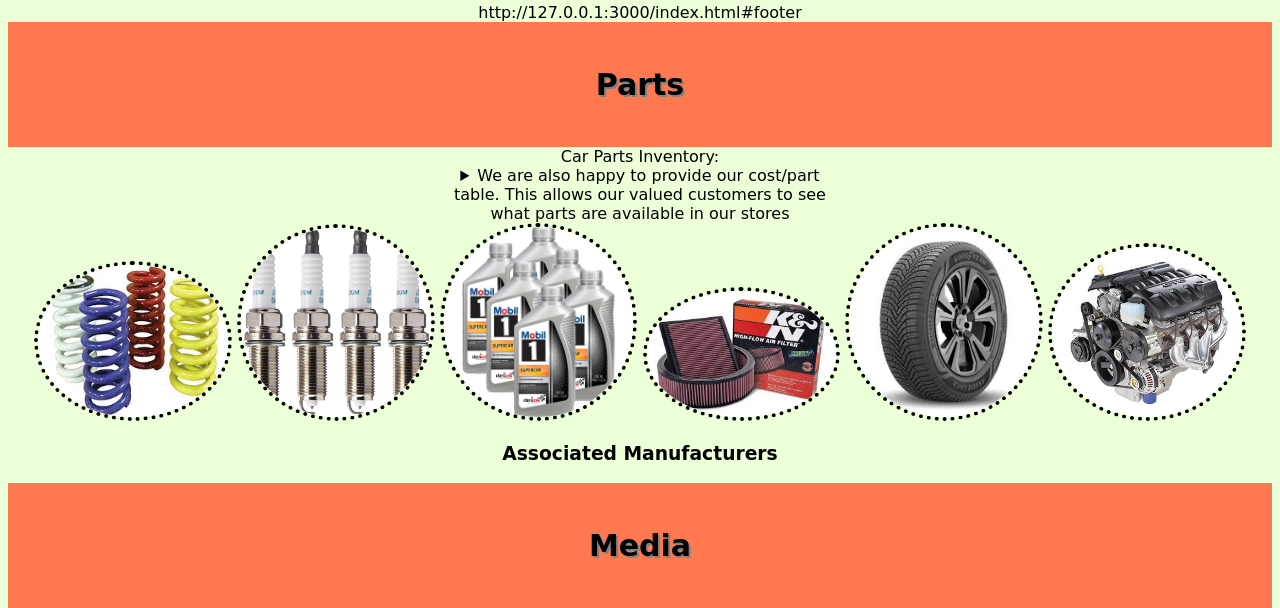
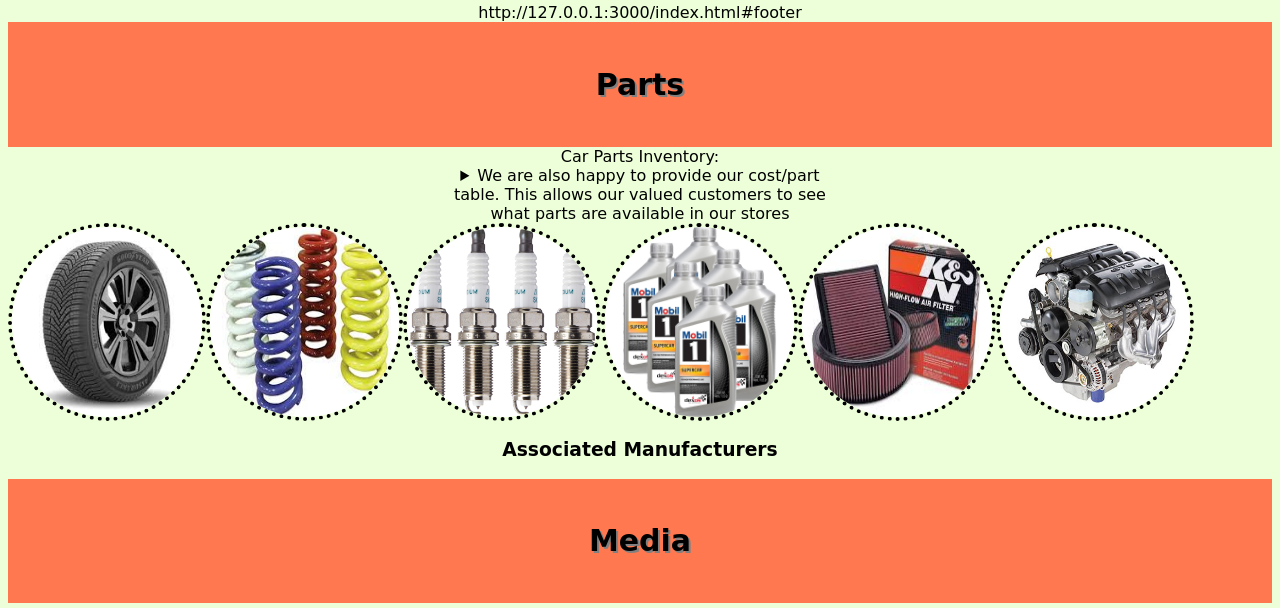
Before and after one commit to MoonLight693/SCSS-group-assignment, a plain HTML site: page Auto-redo/index.html in a window 1280 px wide. Shown: the part 2615-3223 px from the top of the page. Drawn offline with Linux system fonts and the light colour scheme.

Commit message:
Thor_flex

```diff
--- a/Auto-redo/index.html
+++ b/Auto-redo/index.html
@@ -27,6 +27,8 @@
         <li><a>
         <input type="text" placeholder="Search.." class="search">
         </a></li>
+
+
 
     </nav>
 
@@ -274,12 +276,23 @@
                     <button onclick="document.getElementById('myDialog').showModal()">Disclaimer</button>
                     <rb></rb>
                 </details>
-                <img src="carsprings.jpg" alt="car springs">
-                <img src="spark_plugs.jpg" alt="spark plugs">
-                <img src="motor_oil.jpg" alt="motor oil">
-                <img src="air_filters.jpg" alt="air filters">
-                <img src="auto_tires.jpg" alt="tires">
-                <embed type="image/jpg" src="car_engine.jpg">
+
+
+
+
+
+
+
+
+                <div class="flex-container">
+
+                        <embed type="image/jpg" src="auto_tires.jpg">
+                        <embed type="image/jpg" src="carsprings.jpg">
+                        <embed type="image/jpg" src="spark_plugs.jpg">
+                        <embed type="image/jpg" src="motor_oil.jpg">
+                        <embed type="image/jpg" src="air_filters.jpg">
+                        <embed type="image/jpg" src="car_engine.jpg">
+                </div>
 
                 <section id="More information">
                     <h3>Associated Manufacturers</h3>
--- a/Auto-redo/style.css
+++ b/Auto-redo/style.css
@@ -196,3 +196,16 @@ audio::-webkit-media-controls-time-remaining-display {
 tr:nth-child(even) {background-color: #f2f2f2;}
 /*makes row orange when hovered over*/
 tr:hover {background-color: coral;}
+
+
+.flex-container {
+    display: flex;
+    background-color:#EDFFD9;
+  }
+
+  .flex-container > div {
+    background-color: #f1f1f1;
+    margin: 10px;
+    padding: 20px;
+    font-size: 30px;
+  }
```
